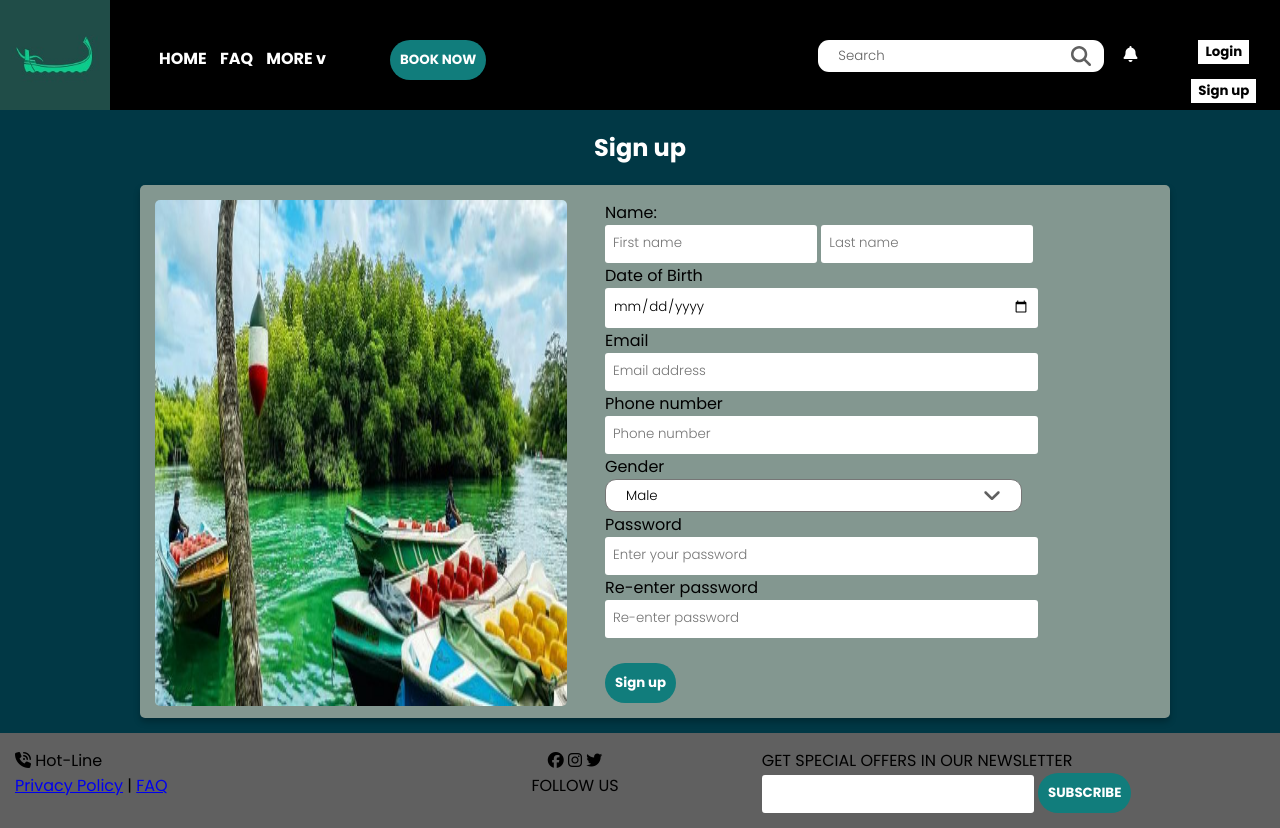
After one commit to Seniru/boat-safari-trip-management, a PHP site: page /src/signup.php in a window 1280 px wide. The commit adds this page. Run offline with PHP 8.4, Linux system fonts and the light colour scheme; some libraries are stand-ins or nearby versions.

Commit message:
Add signup page and functionality

```diff
--- a/scripts/user-dashboard.js
+++ b/scripts/user-dashboard.js
@@ -7,6 +7,8 @@ function selectPackage(event) {
 
     locationSelector.value = location
     boatTypeSelector.value = boatType
+
+    window.scrollTo(0, document.getElementsByTagName("form")[0].offsetTop - 110)
 }
 
 function createReport() {
--- /dev/null
+++ b/src/signup.php
@@ -0,0 +1,129 @@
+<?php
+
+    require("auth.php");
+
+    if (isset($_POST["submit"])) {
+        $firstname = $_POST["firstname"];
+        $lastname = $_POST["lastname"];
+        $dob = $_POST["dob"];
+        $email = $_POST["email"];
+        $tel = $_POST["tel"];
+        $gender = $_POST["gender"];
+        $password = $_POST["password"];
+
+        // TODO: add server side validation
+
+        $success = $conn->query("INSERT INTO User VALUES (
+            NULL, '$gender', '$email', '$password', '$dob', '$tel', '$firstname', '$lastname'
+        )");
+
+        if ($success) {
+            login($firstname, $password);
+        } else {
+            echo "<script>alert('Registration failed!');</script>";
+        }
+
+    }
+?>
+
+<!DOCTYPE html>
+<html lang="en">
+    <head>
+        <meta charset="UTF-8">
+        <meta name="viewport" content="width=device-width, initial-scale=1.0">
+        <link rel="icon" href="../images/favicon.ico" type="image/ico">
+        <!--google fonts-->
+		<link rel="preconnect" href="https://fonts.googleapis.com">
+		<link rel="preconnect" href="https://fonts.gstatic.com" crossorigin>
+		<link href="https://fonts.googleapis.com/css2?family=Poppins:ital,wght@0,100;0,200;0,300;0,400;0,500;0,600;0,700;0,800;0,900;1,100;1,200;1,300;1,400;1,500;1,600;1,700;1,800;1,900&display=swap" rel="stylesheet">
+		<!--component styles-->
+		<link rel="stylesheet" href="../styles/components.css">
+		<!--font awesomem-->
+		<script src="https://kit.fontawesome.com/36fdbb8e6c.js" crossorigin="anonymous"></script>
+        <title>Sign up</title>
+        <style>
+            h2 {
+                text-align: center;
+                color: white;
+            }
+
+            #content {
+                margin: 15px;
+            }
+
+            .container {
+                width: 80%;
+                margin-left: 10%;
+                position: relative;
+            }
+
+            .container > img {
+                width: 40%;
+                height: 95%;
+                display: inline-block;
+                position: absolute;
+                border-radius: 5px;
+            }
+
+            .container > form {
+                width: 49%;
+                display: inline-block;
+                position: relative;
+                left: 45%;
+            }
+
+            form > input[type]:not([type=submit]) {
+                width: 85%;
+            }
+
+            form > input[type=submit] {
+                text-align: center;
+            }
+
+            form > select {
+                width: 85%;
+            }
+
+            #name-container > input {
+                width: 40%;
+            }
+
+        </style>
+    </head>
+    <body>
+        <?php require("./views/header.php") ?>
+        <div id="content">
+            <h2>Sign up</h2>
+            <div class="container">
+                <img id="signup-img" src="../images/slideshow-00.jpg">
+                <form method="POST" action="">
+                    Name:<br>
+                    <div id="name-container">
+                        <input type="text" name="firstname" placeholder="First name">
+                        <input type="text" name="lastname" placeholder="Last name">
+                    </div>
+                    Date of Birth<br>
+                    <input type="date" name="dob"><br>
+                    Email<br>
+                    <input type="email" name="email" placeholder="Email address"><br>
+                    Phone number<br>
+                    <input type="tel" name="tel" placeholder="Phone number"><br>
+                    Gender<br>
+                    <select name="gender">
+                        <option value="male">Male</option>
+                        <option value="female">Female</option>
+                    </select>
+                    <br>
+                    Password<br>
+                    <input type="password" name="password" id="password" placeholder="Enter your password"><br>
+                    Re-enter password<br>
+                    <input type="password" id="password-conf" placeholder="Re-enter password"><br><br>
+                    <input type="submit" name="submit" value="Sign up">
+                </form>
+            </div>
+        </div>
+
+        <?php require("./views/footer.php") ?>
+
+    </body>
+</html>
--- a/styles/components.css
+++ b/styles/components.css
@@ -184,7 +184,8 @@ input[type=number],
 input[type=email],
 input[type=date],
 input[type=time],
-input[type=password] {
+input[type=password],
+input[type=tel] {
 	background-color: #FFFFFF;
 	border-radius: 3px;
 	padding: 8px;
@@ -201,7 +202,8 @@ input[type=number]:focus,
 input[type=email]:focus,
 input[type=date]:focus,
 input[type=time]:focus,
-input[type=password]:focus {
+input[type=password]:focus,
+input[type=tel]:focus {
 	border-bottom: 2px solid #FDF526;
 }
 
```
